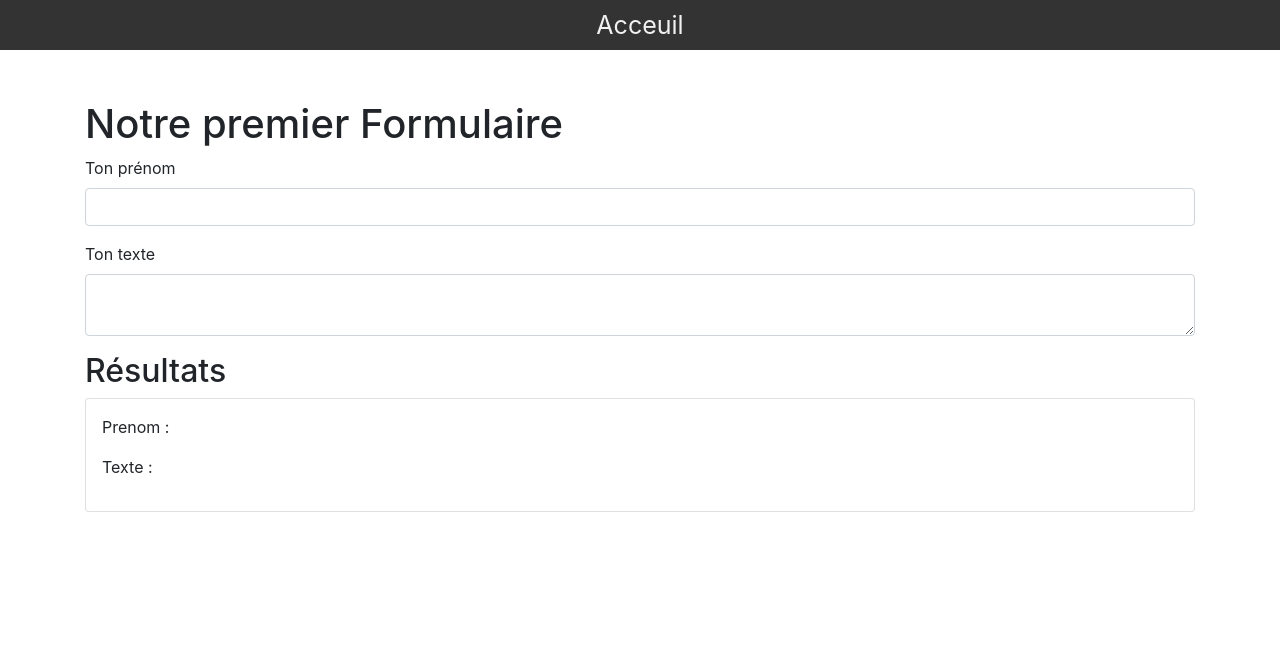
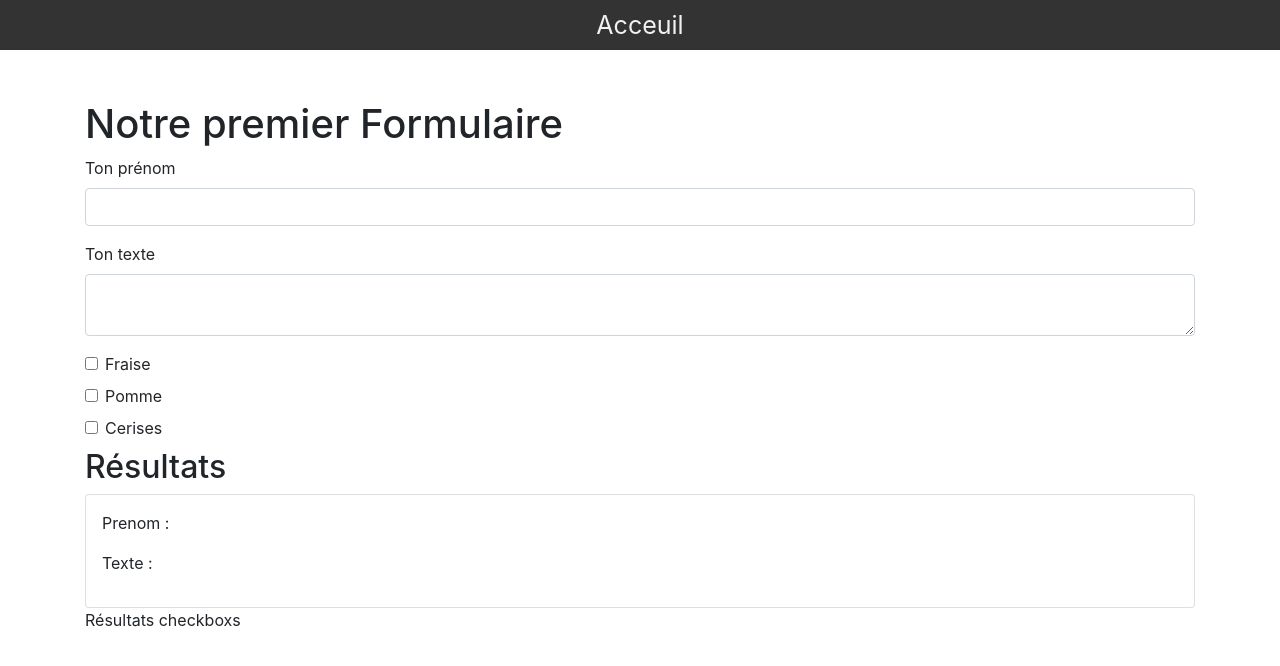
Before and after one commit to Thiernomdou/Vue_Formation, a Vue app: page / in a window 1280 px wide. Shown: the top 666 px of the page. Built offline with nearby package versions, Linux system fonts and the light colour scheme.

Commit message:
Checkboxs

```diff
--- a/src/components/Contenu-name.vue
+++ b/src/components/Contenu-name.vue
@@ -5,6 +5,7 @@
 
 
         <form>
+
 
             <div class="form-group">
                 <label for="prenom">Ton prénom</label>
@@ -16,12 +17,37 @@
                 <textarea v-model="formData.txt" id="txt" class="form-control"></textarea>
             </div>
 
+
+
+            <div class="form-check">
+                <input v-model="formData.checkFruits" type="checkbox" id="fraise" value="fraise" class="form-check-input">
+                <label for="fraise">Fraise</label>
+            </div>
+
+            <div class="form-check">
+                <input v-model="formData.checkFruits" type="checkbox" id="pomme" value="pomme" class="form-check-input">
+                <label for="pomme">Pomme</label>
+            </div>
+
+            <div class="form-check">
+                <input v-model="formData.checkFruits" type="checkbox" id="cerises" value="cerises" class="form-check-input">
+                <label for="cerises">Cerises</label>
+            </div>
+
+
+
             <h2>Résultats</h2>
 
             <div class="card p-3">
                 <p>Prenom : {{ formData.prenom }}</p>
                 <p style="white-space:pre">Texte : {{ formData.txt }}</p>
             </div>
+
+
+            <p>Résultats checkboxs</p>
+            <ul>
+                <li v-for="(fruit, index) in formData.checkFruits" :key="index">{{fruit}}</li>
+            </ul>
 
         </form>
 
@@ -39,7 +65,8 @@
         return {
             formData: {
                 prenom: '',
-                txt: ''
+                txt: '',
+                checkFruits: []
             }
         }
     },
```
